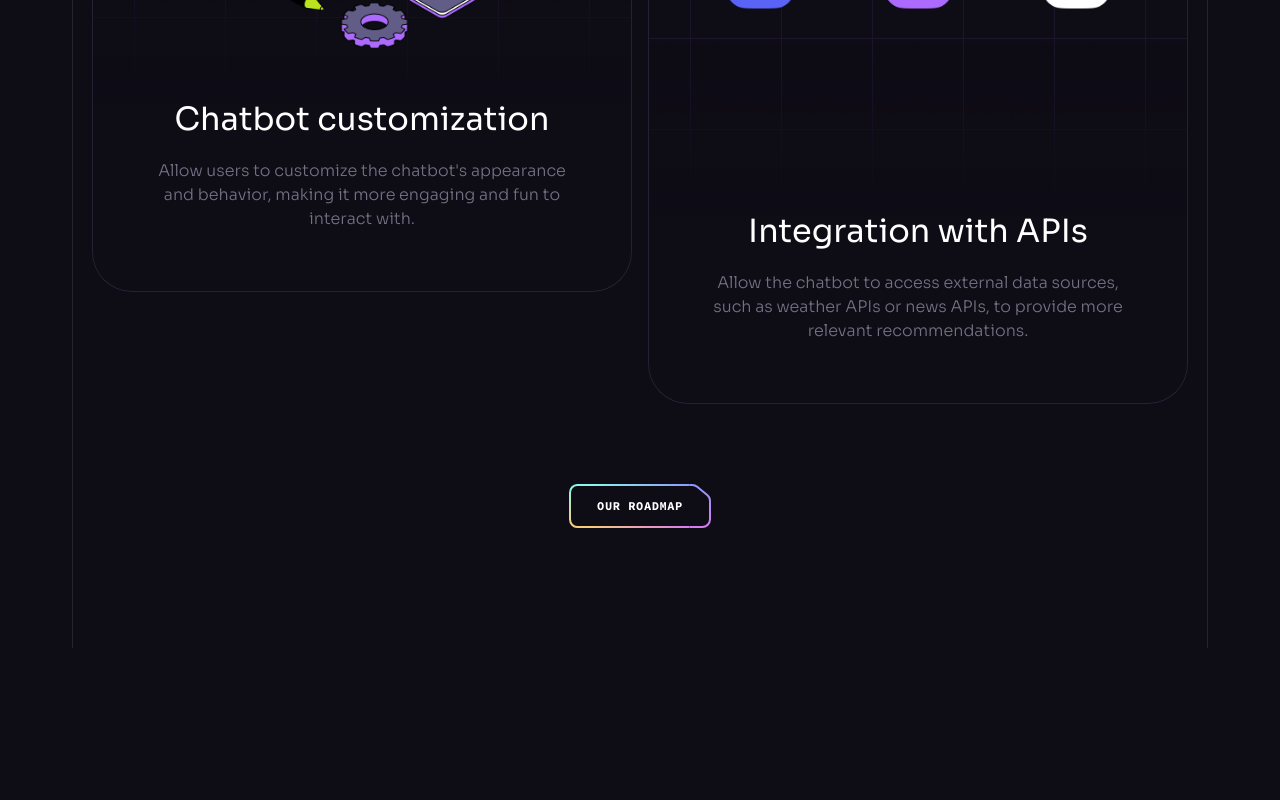
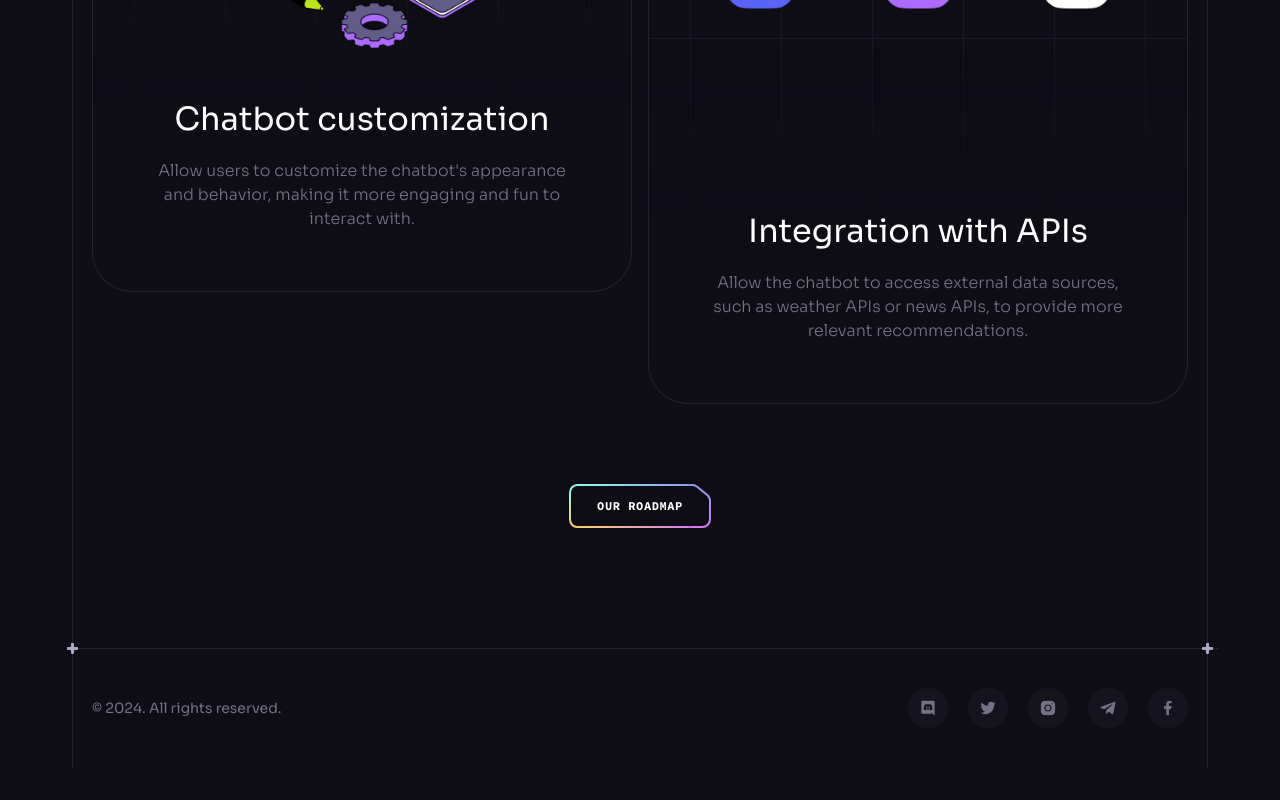
Before and after one commit to Anastulimat/brainwave, a React (Vite) app: page / in a window 1280 px wide. Shown: the part 8595-9395 px from the top of the page. Before the commit the page ends 9275 px from the top, so only its background shows below. Built offline with nearby package versions, Linux system fonts and the light colour scheme.

Commit message:
feat: add roadmap section

```diff
--- a/src/App.jsx
+++ b/src/App.jsx
@@ -9,6 +9,7 @@
 import Collaboration from "./components/collaboration/Collaboration.jsx";
 
 import './App.css'
+import Footer from "./components/Footer.jsx";
 
 //----------------------------------------------
 
@@ -24,6 +25,7 @@
                 <Services />
                 <Pricing />
                 <Roadmap />
+                <Footer />
             </div>
 
             <ButtonGradient/>
--- /dev/null
+++ b/src/components/Footer.jsx
@@ -0,0 +1,32 @@
+import React from "react";
+import Section from "./Section";
+import { socials } from "../constants";
+
+//----------------------------------------------
+
+const Footer = () => {
+    return (
+        <Section crosses className="!px-0 !py-10">
+            <div className="container flex sm:justify-between justify-center items-center gap-10 max-sm:flex-col">
+                <p className="caption text-n-4 lg:block">
+                    © {new Date().getFullYear()}. All rights reserved.
+                </p>
+
+                <ul className="flex gap-5 flex-wrap">
+                    {socials.map((item) => (
+                        <a
+                            key={item.id}
+                            href={item.url}
+                            target="_blank"
+                            className="flex items-center justify-center w-10 h-10 bg-n-7 rounded-full transition-colors hover:bg-n-6"
+                        >
+                            <img src={item.iconUrl} width={16} height={16} alt={item.title} />
+                        </a>
+                    ))}
+                </ul>
+            </div>
+        </Section>
+    );
+};
+
+export default Footer;
```
